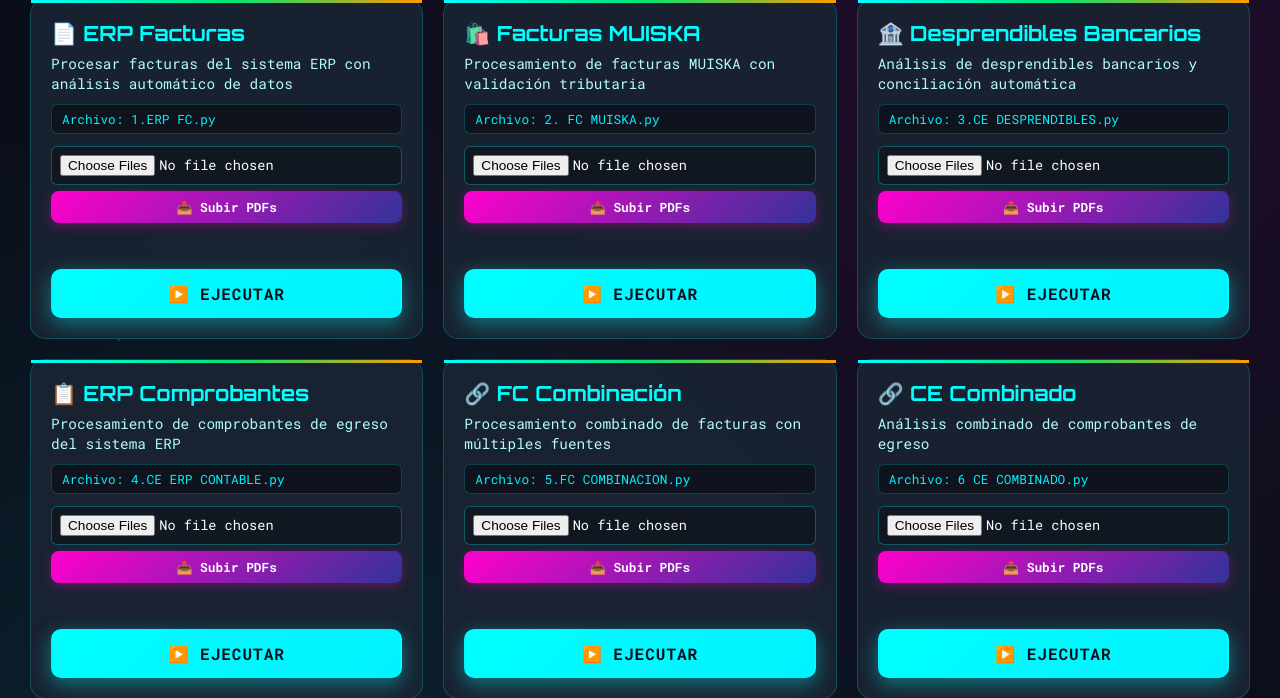
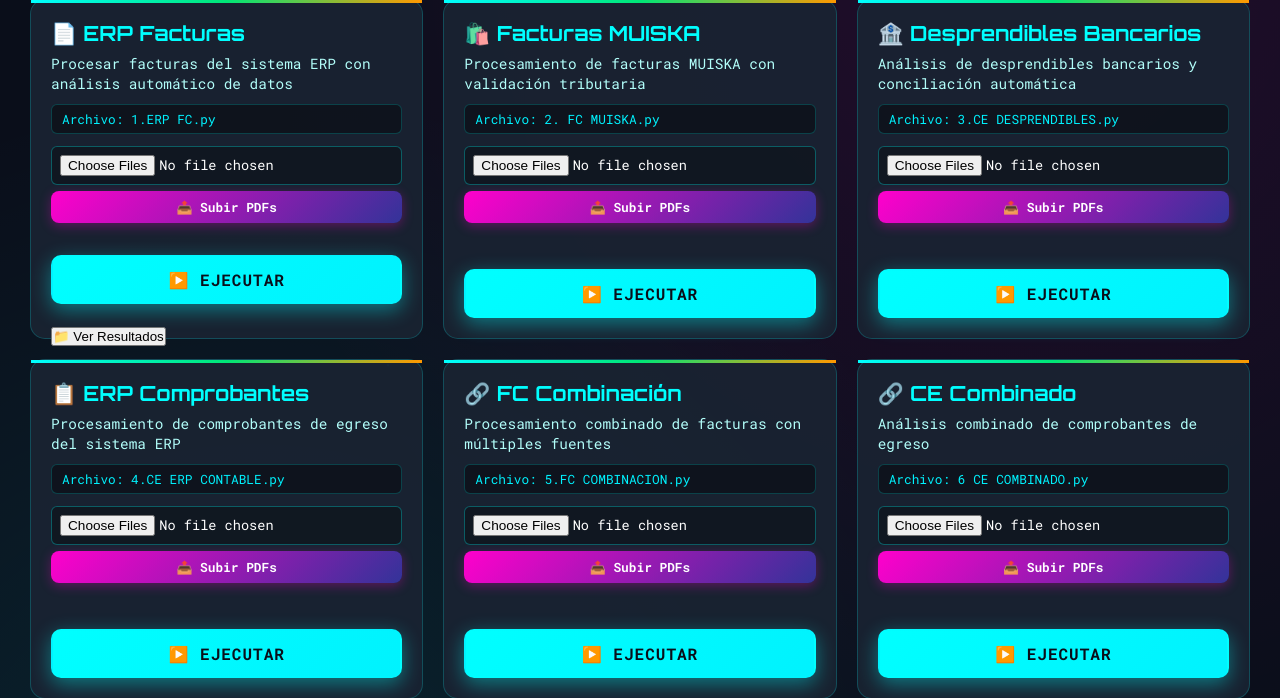
Before and after one commit to DiegoAmaris1/prueba1, a Flask app: page / in a window 1280 px wide. Shown: the part 347-1045 px from the top of the page. Run offline with Flask 3, Linux system fonts and the light colour scheme.

Commit message:
Add files via upload

```diff
--- a/templates/procesador-documentos-pdf.html
+++ b/templates/procesador-documentos-pdf.html
@@ -693,6 +693,37 @@
                     <span class="upload-status"></span>
                 </form>
                 <button class="execute-btn" onclick="runProcess('1.ERP FC.py')">▶️ Ejecutar</button>
+                   <!-- 🔽 Botón para ver o descargar resultados -->
+<div class="resultado-section" style="margin-top: 20px;">
+  <button id="btn-ver-resultados" class="btn btn-success">📁 Ver Resultados</button>
+  <div id="lista-resultados" style="margin-top:10px;"></div>
+</div>
+
+<script>
+  document.getElementById("btn-ver-resultados").addEventListener("click", async () => {
+    const response = await fetch("/ver-resultados");
+    const data = await response.json();
+
+    const contenedor = document.getElementById("lista-resultados");
+    contenedor.innerHTML = "";
+
+    if (data.archivos_encontrados && data.archivos_encontrados.length > 0) {
+      contenedor.innerHTML = "<h4>📂 Archivos disponibles para descargar:</h4>";
+      data.archivos_encontrados.forEach(file => {
+        const enlace = document.createElement("a");
+        enlace.href = `/download/resultado/${file}`;
+        enlace.textContent = `⬇️ Descargar ${file}`;
+        enlace.className = "btn btn-outline-primary";
+        enlace.style.margin = "5px";
+        enlace.setAttribute("download", file);
+        contenedor.appendChild(enlace);
+      });
+    } else {
+      contenedor.innerHTML = "<p>⚠ No hay resultados generados todavía.</p>";
+    }
+  });
+</script>
+
             </div>
 
             <div class="process-card">
```
